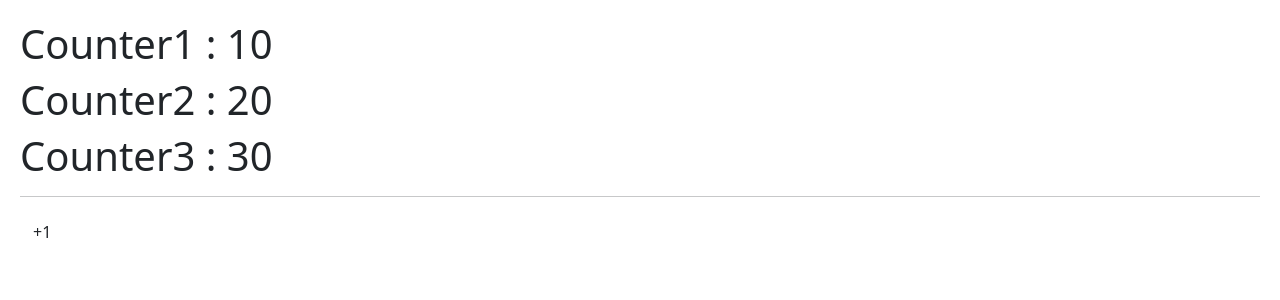
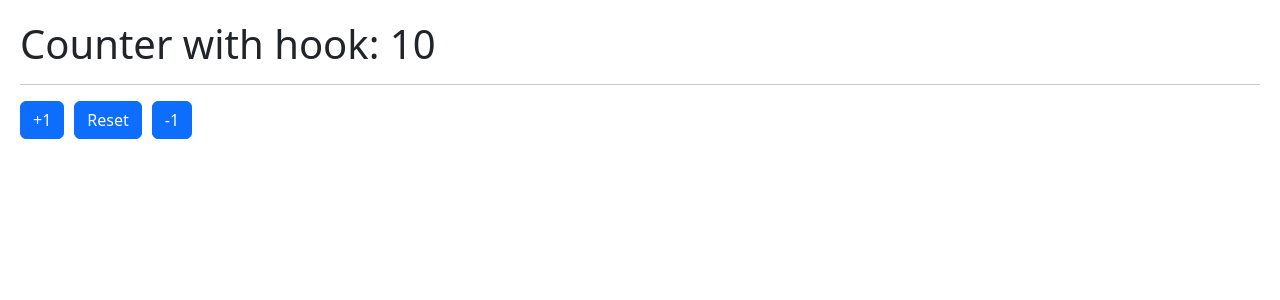
Before and after one commit to fernando258258/HooksAppProyecto, a React (Vite) app: page / in a window 1280 px wide. Shown: the top 300 px of the page. Built offline with nearby package versions, Linux system fonts and the light colour scheme.

Commit message:
useCounter - CustomHook

```diff
--- /dev/null
+++ b/src/01-useState/CounterWithCustomHook.jsx
@@ -0,0 +1,14 @@
+import { useCounter } from "../hook/useCounter";
+
+export const CounterWithCustomHook = () => {
+  const { counter } = useCounter();
+  return (
+    <>
+      <h1>Counter with hook: {counter}</h1>
+      <hr />
+      <button className="btn btn-primary">+1</button>
+      <button className="btn btn-primary">Reset</button>
+      <button className="btn btn-primary">-1</button>
+    </>
+  );
+};
--- /dev/null
+++ b/src/hook/useCounter.js
@@ -0,0 +1,8 @@
+import { useState } from "react";
+
+export const useCounter = (initialValue = 10) => {
+  const [counter, setCounter] = useState(initialValue);
+  return {
+    counter: counter,
+  };
+};
--- a/src/main.jsx
+++ b/src/main.jsx
@@ -2,11 +2,12 @@
 import { createRoot } from "react-dom/client";
 import "./index.css";
 // import { HooksApp } from "./HooksApp";
-import { CounterApp } from "./CounterApp";
+// import { CounterApp } from "./01-useState/CounterApp";
+import { CounterWithCustomHook } from "./01-useState/CounterWithCustomHook";
 
 createRoot(document.getElementById("root")).render(
   <StrictMode>
     {/* <HooksApp /> */}
-    <CounterApp />
+    <CounterWithCustomHook />
   </StrictMode>
 );
```
Also changed, not shown: src/01-useState/CounterApp.jsx (renamed from src/CounterApp.jsx).
